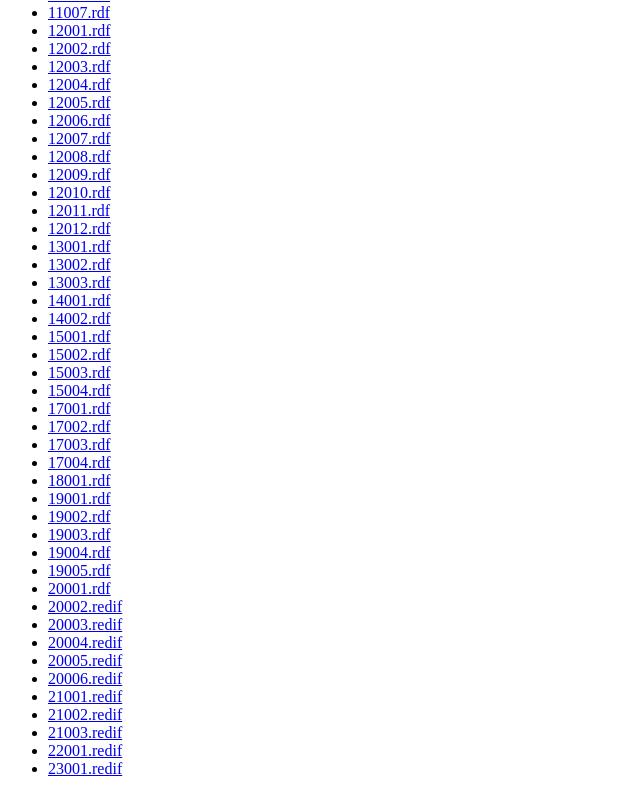
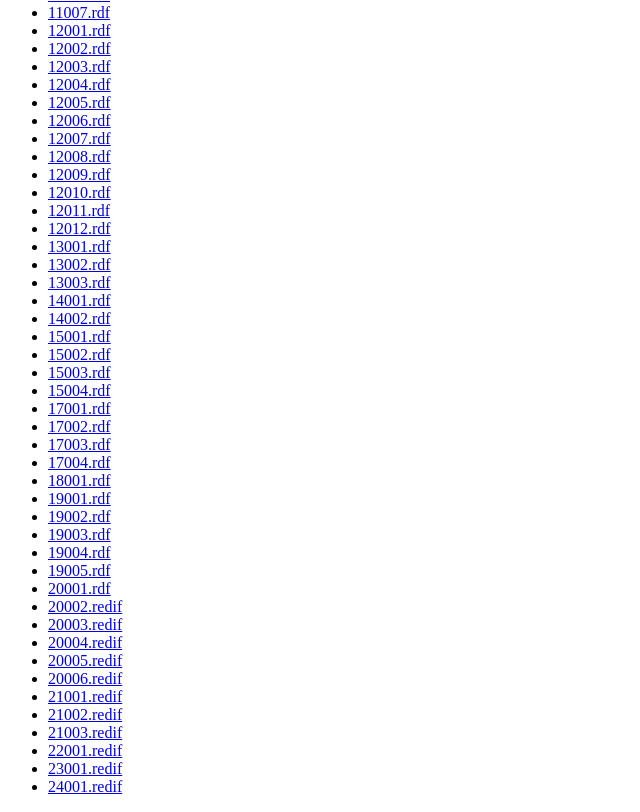
Before and after one commit to concordiaeconomics/crd, a plain HTML site: page wpaper/index.html in a window 1280 px wide. Shown: the part 796-1608 px from the top of the page, without its empty margins (0-640 px from the left). Drawn offline with Linux system fonts and the light colour scheme.

Commit message:
Update index.html

```diff
--- a/wpaper/index.html
+++ b/wpaper/index.html
@@ -86,5 +86,6 @@
 <LI> <A NAME="21003.redif" HREF="21003.redif">21003.redif</A>
 <LI> <A NAME="22001.redif" HREF="22001.redif">22001.redif</A>
 <LI> <A NAME="23001.redif" HREF="23001.redif">23001.redif</A>
+<LI> <A NAME="24001.redif" HREF="24001.redif">24001.redif</A>
 </UL>
 </HTML>
```
